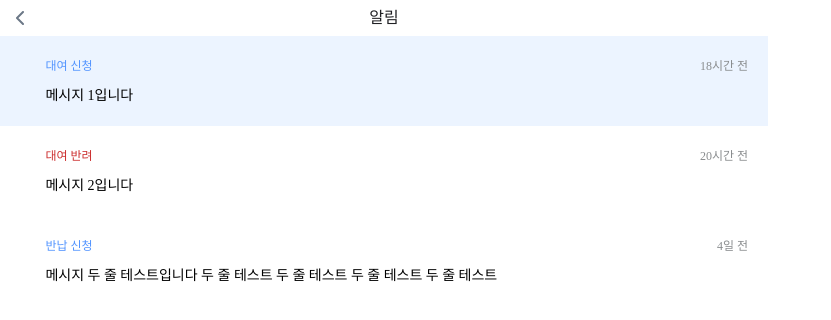
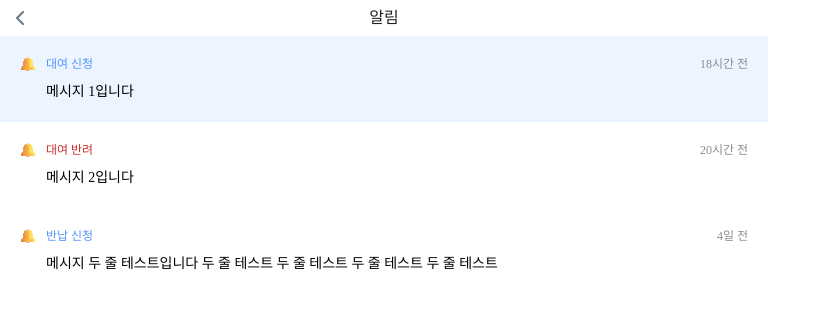
Before and after one commit to billilge/frontend, a Next.js app: page /mobile/notification in a window 1280 px wide. Shown: the top 320 px of the page, without its empty margins (0-831 px from the left). Built offline with nearby package versions, Linux system fonts and the light colour scheme.

Commit message:
fix: svg 오류 해결

```diff
--- a/src/components/mobile/NotificationItem/index.tsx
+++ b/src/components/mobile/NotificationItem/index.tsx
@@ -1,3 +1,5 @@
+'use client';
+
 import Link from 'next/link';
 import { cn } from '@/lib/utils';
 import {
@@ -6,7 +8,7 @@ import {
   UserNotificationText,
 } from '@/constants/notificationStatus';
 import { NotificationProps } from '@/types/notificationType';
-// import IconBell from 'public/assets/icon-bell.svg';
+import IconBell from 'public/assets/icon-bell.svg';
 
 export default function NotificationItem({
   message,
@@ -28,13 +30,15 @@ export default function NotificationItem({
           isRead ? '' : 'bg-main-tertiary',
         )}
       >
-        <div className="flex h-4 w-4">{/* <IconBell /> */}</div>
+        <div className="flex h-4 w-4">
+          <IconBell />
+        </div>
 
         <section className="flex w-full flex-col items-start gap-2.5 text-sm font-medium">
-          <section className="flex w-full justify-between">
+          <section className="flex w-full justify-between text-xs">
             <div
               className={cn(
-                'text-[12px] font-medium',
+                'font-medium',
                 /REJECTED|CANCEL/.test(status)
                   ? 'text-return-red'
                   : 'text-return-blue',
@@ -44,9 +48,7 @@ export default function NotificationItem({
                 ? AdminNotificationText[status]
                 : UserNotificationText[status]}
             </div>
-            <div className="text-[12px] font-medium text-gray-secondary">
-              {createdAt}
-            </div>
+            <div className="font-medium text-gray-secondary">{createdAt}</div>
           </section>
           {message}
         </section>
```
